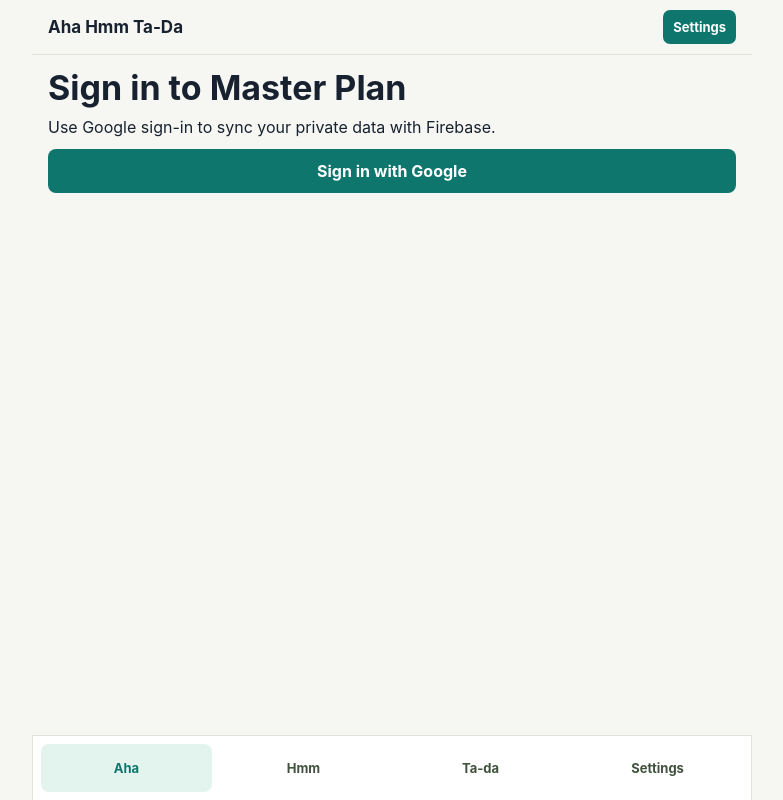
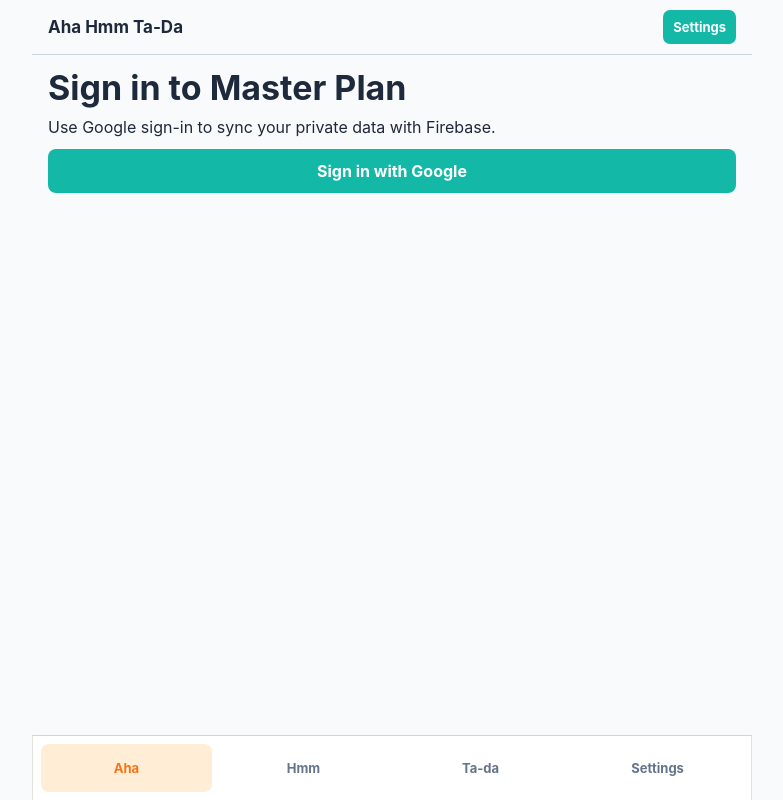
Before and after one commit to pedagix/Master-plan-2-mobile, a React (Vite) app: page /aha in a window 1280 px wide. Shown: the whole page, without its empty margins (248-1031 px from the left). Built offline with nearby package versions, Linux system fonts and the light colour scheme; no server answers.

Commit message:
Add section color identities for Aha, Hmm, and Ta-da

```diff
--- a/src/components/Layout.jsx
+++ b/src/components/Layout.jsx
@@ -9,8 +9,15 @@
 
 export default function Layout({ children }) {
   const location = useLocation();
+  const sectionClass = location.pathname.startsWith('/hmm')
+    ? 'section-hmm'
+    : location.pathname.startsWith('/ta-da') || location.pathname.startsWith('/projects/')
+      ? 'section-tada'
+      : location.pathname.startsWith('/aha')
+        ? 'section-aha'
+        : 'section-neutral';
   return (
-    <div className="app-shell">
+    <div className={`app-shell ${sectionClass}`}>
       <header className="top-header">
         <h1>Aha Hmm Ta-Da</h1>
         <NavLink to="/settings" className="header-settings-link" aria-label="Settings">Settings</NavLink>
@@ -21,7 +28,14 @@
           <NavLink
             key={to}
             to={to}
-            className={({ isActive }) => isActive || (to === '/ta-da' && location.pathname.startsWith('/projects/')) ? 'active' : undefined}
+            className={({ isActive }) => {
+              const active = isActive || (to === '/ta-da' && location.pathname.startsWith('/projects/'));
+              if (!active) return undefined;
+              if (to === '/aha') return 'active active-aha';
+              if (to === '/hmm') return 'active active-hmm';
+              if (to === '/ta-da') return 'active active-tada';
+              return 'active active-settings';
+            }}
           >
             {label}
           </NavLink>
--- a/src/styles.css
+++ b/src/styles.css
@@ -1,7 +1,18 @@
 :root {
   font-family: Inter, ui-sans-serif, system-ui, -apple-system, BlinkMacSystemFont, "Segoe UI", sans-serif;
-  color: #18212f;
-  background: #f6f7f3;
+  color: var(--text-strong);
+  background: #f8fafc;
+  --bg-base: #f8fafc;
+  --surface-border: #cbd5e1;
+  --text-strong: #1e293b;
+  --primary-teal: #14b8a6;
+  --warm-orange: #f97316;
+  --section-aha: #f97316;
+  --section-aha-soft: #ffedd5;
+  --section-hmm: #14b8a6;
+  --section-hmm-soft: #ccfbf1;
+  --section-tada: #1e293b;
+  --section-tada-soft: #e2e8f0;
   font-synthesis: none;
   text-rendering: optimizeLegibility;
 }
@@ -11,7 +22,7 @@
 body {
   margin: 0;
   min-width: 320px;
-  background: #f6f7f3;
+  background: #f8fafc;
 }
 
 button,
@@ -28,7 +39,7 @@
   border: 0;
   border-radius: 8px;
   padding: 11px 14px;
-  background: #0f766e;
+  background: var(--primary-teal);
   color: #fff;
   text-decoration: none;
   font-weight: 700;
@@ -55,10 +66,10 @@
 input {
   width: 100%;
   min-height: 44px;
-  border: 1px solid #c8d0c3;
+  border: 1px solid var(--surface-border);
   border-radius: 8px;
   background: #fff;
-  color: #18212f;
+  color: var(--text-strong);
   padding: 11px 12px;
 }
 
@@ -91,7 +102,7 @@
 }
 
 small {
-  color: #5f6b5b;
+  color: #64748b;
 }
 
 .app-shell {
@@ -110,8 +121,8 @@
   align-items: center;
   justify-content: space-between;
   gap: 12px;
-  border-bottom: 1px solid #dfe5da;
-  background: rgba(246, 247, 243, 0.96);
+  border-bottom: 1px solid var(--surface-border);
+  background: rgba(248, 250, 252, 0.96);
   padding: 10px 16px;
   backdrop-filter: blur(12px);
 }
@@ -128,7 +139,7 @@
   min-height: 34px;
   border-radius: 7px;
   padding: 6px 10px;
-  background: #0f766e;
+  background: var(--primary-teal);
   color: #fff;
   font-size: 13px;
   font-weight: 700;
@@ -152,7 +163,7 @@
 
 .card {
   display: block;
-  border: 1px solid #dfe5da;
+  border: 1px solid var(--surface-border);
   border-radius: 8px;
   background: #fff;
   color: inherit;
@@ -169,7 +180,7 @@
   display: grid;
   grid-template-columns: repeat(4, minmax(0, 1fr));
   gap: 6px;
-  border-top: 1px solid #dfe5da;
+  border-top: 1px solid var(--surface-border);
   background: #fff;
   padding: 8px;
 }
@@ -180,7 +191,7 @@
   justify-content: center;
   min-height: 48px;
   border-radius: 8px;
-  color: #40513d;
+  color: #64748b;
   font-size: 13px;
   font-weight: 700;
   line-height: 1.1;
@@ -191,8 +202,24 @@
 }
 
 .bottom-nav a.active {
-  background: #e2f4ed;
-  color: #0f766e;
+  background: #e2e8f0;
+  color: var(--text-strong);
+}
+
+.bottom-nav a.active-aha {
+  background: var(--section-aha-soft);
+  color: var(--section-aha);
+}
+
+.bottom-nav a.active-hmm,
+.bottom-nav a.active-settings {
+  background: var(--section-hmm-soft);
+  color: var(--section-hmm);
+}
+
+.bottom-nav a.active-tada {
+  background: var(--section-tada-soft);
+  color: var(--section-tada);
 }
 
 .page-title-row,
@@ -224,7 +251,7 @@
 
 .secondary-button {
   background: #e5eadf;
-  color: #18212f;
+  color: var(--text-strong);
 }
 
 .danger-button {
@@ -242,7 +269,7 @@
 .field-label {
   display: grid;
   gap: 6px;
-  color: #40513d;
+  color: #64748b;
   font-size: 13px;
   font-weight: 800;
 }
@@ -252,7 +279,7 @@
 }
 
 .new-aha-panel {
-  border: 1px solid #dfe5da;
+  border: 1px solid var(--surface-border);
   border-radius: 8px;
   background: #fff;
   padding: 12px;
@@ -294,7 +321,7 @@
   grid-template-columns: auto minmax(0, 1fr) auto;
   align-items: center;
   gap: 6px;
-  border: 1px solid #dfe5da;
+  border: 1px solid var(--surface-border);
   border-left: 4px solid var(--priority-color);
   border-radius: 999px;
   background: #fff;
@@ -312,7 +339,7 @@
 }
 
 .priority-scale-label {
-  color: #40513d;
+  color: #64748b;
   font-size: 11px;
   font-weight: 800;
   text-transform: lowercase;
@@ -385,11 +412,11 @@
   align-items: center;
   gap: 10px;
   min-height: 48px;
-  border: 1px solid #c8d0c3;
+  border: 1px solid var(--surface-border);
   border-radius: 8px;
   background: #fff;
   padding: 10px 12px;
-  color: #18212f;
+  color: var(--text-strong);
   font-weight: 650;
 }
 
@@ -428,7 +455,7 @@
 .empty-state {
   border: 1px dashed #b9c4b3;
   border-radius: 8px;
-  color: #5f6b5b;
+  color: #64748b;
   padding: 14px;
   text-align: center;
 }
@@ -437,7 +464,7 @@
   display: grid;
   grid-template-columns: repeat(3, minmax(0, 1fr));
   gap: 6px;
-  border: 1px solid #dfe5da;
+  border: 1px solid var(--surface-border);
   border-radius: 8px;
   background: #fff;
   padding: 5px;
@@ -446,11 +473,11 @@
 .segmented-control button {
   min-height: 40px;
   background: transparent;
-  color: #40513d;
+  color: #64748b;
 }
 
 .segmented-control button.active {
-  background: #24352f;
+  background: var(--section-tada);
   color: #fff;
 }
 
@@ -485,7 +512,7 @@
 .note-meta span:not(.priority-badge) {
   border-radius: 999px;
   background: #eef2e9;
-  color: #40513d;
+  color: #64748b;
   font-size: 12px;
   font-weight: 750;
   padding: 5px 8px;
@@ -500,7 +527,7 @@
 .edit-panel {
   display: grid;
   gap: 10px;
-  border: 1px solid #c8d0c3;
+  border: 1px solid var(--surface-border);
   border-radius: 8px;
   background: #f8faf6;
   padding: 10px;
@@ -526,19 +553,19 @@
 }
 
 .project-tile span {
-  color: #5f6b5b;
+  color: #64748b;
   font-size: 13px;
   font-weight: 700;
 }
 
 .project-description {
-  color: #40513d;
+  color: #64748b;
   line-height: 1.45;
 }
 
 .done-counter {
   border-radius: 999px;
-  background: #24352f;
+  background: var(--section-tada);
   color: #fff;
   font-size: 13px;
   font-weight: 800;
@@ -551,7 +578,7 @@
   gap: 10px;
   align-items: center;
   min-height: 56px;
-  border: 1px solid #dfe5da;
+  border: 1px solid var(--surface-border);
   border-left: 6px solid var(--priority-color);
   border-radius: 8px;
   background: #fff;
@@ -580,7 +607,7 @@
 }
 
 .img-card {
-  border: 1px solid #dfe5da;
+  border: 1px solid var(--surface-border);
   border-radius: 8px;
   background: #fff;
   padding: 6px;
@@ -600,10 +627,10 @@
 }
 
 .tag-pill {
-  border: 1px solid #c8d0c3;
+  border: 1px solid var(--surface-border);
   border-radius: 999px;
   background: #e5eadf;
-  color: #18212f;
+  color: var(--text-strong);
   font-size: 12px;
   padding: 8px 10px;
 }
@@ -615,7 +642,7 @@
 }
 
 .selected-action {
-  background: #0f766e !important;
+  background: var(--section-hmm) !important;
   color: #fff !important;
 }
 
@@ -666,3 +693,43 @@
     border-left: 1px solid #dfe5da;
   }
 }
+
+
+.section-aha .capture-input-wrap textarea {
+  border-color: color-mix(in srgb, var(--section-aha) 35%, white);
+}
+
+.section-aha .capture-input-wrap textarea:focus {
+  border-color: var(--section-aha);
+  box-shadow: 0 0 0 3px color-mix(in srgb, var(--section-aha) 20%, transparent);
+}
+
+.section-aha .capture-save-pill {
+  background: var(--section-aha);
+}
+
+.section-aha .new-aha-panel {
+  background: var(--section-aha-soft);
+  border-color: color-mix(in srgb, var(--section-aha) 30%, var(--surface-border));
+}
+
+.section-hmm .segmented-control button.active {
+  background: var(--section-hmm);
+}
+
+.section-hmm .grouped-list {
+  background: color-mix(in srgb, var(--section-hmm-soft) 35%, white);
+  border: 1px solid color-mix(in srgb, var(--section-hmm) 20%, var(--surface-border));
+  border-radius: 8px;
+  padding: 10px;
+}
+
+.section-tada .project-tile,
+.section-tada .todo-row {
+  border-color: color-mix(in srgb, var(--section-tada) 22%, var(--surface-border));
+}
+
+.section-tada .project-tile strong,
+.section-tada .back-link {
+  color: var(--section-tada);
+}
```
